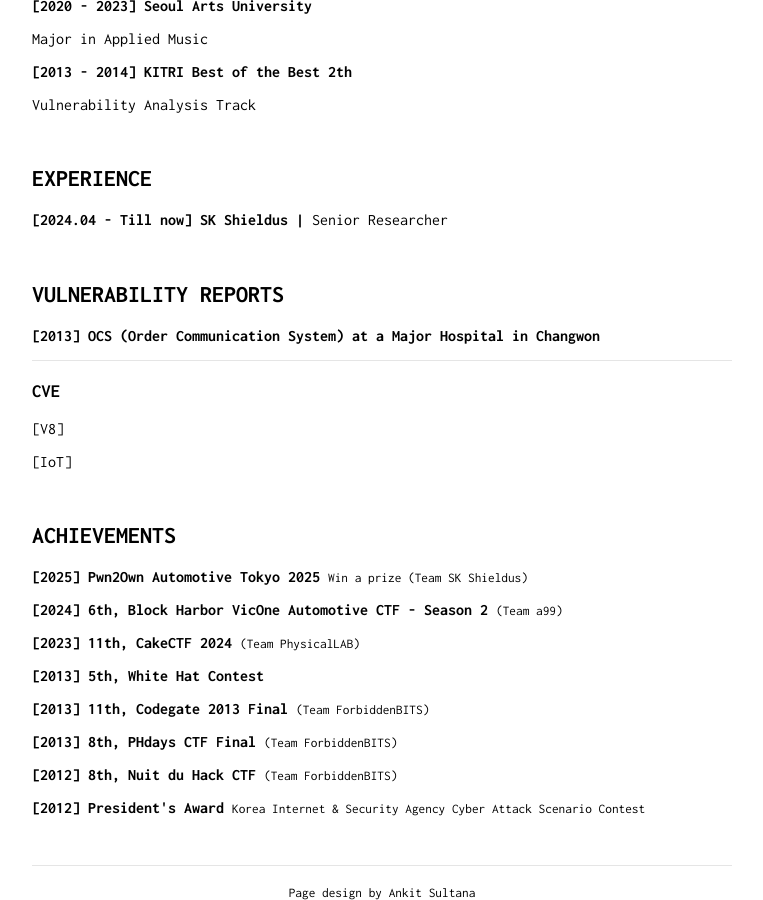
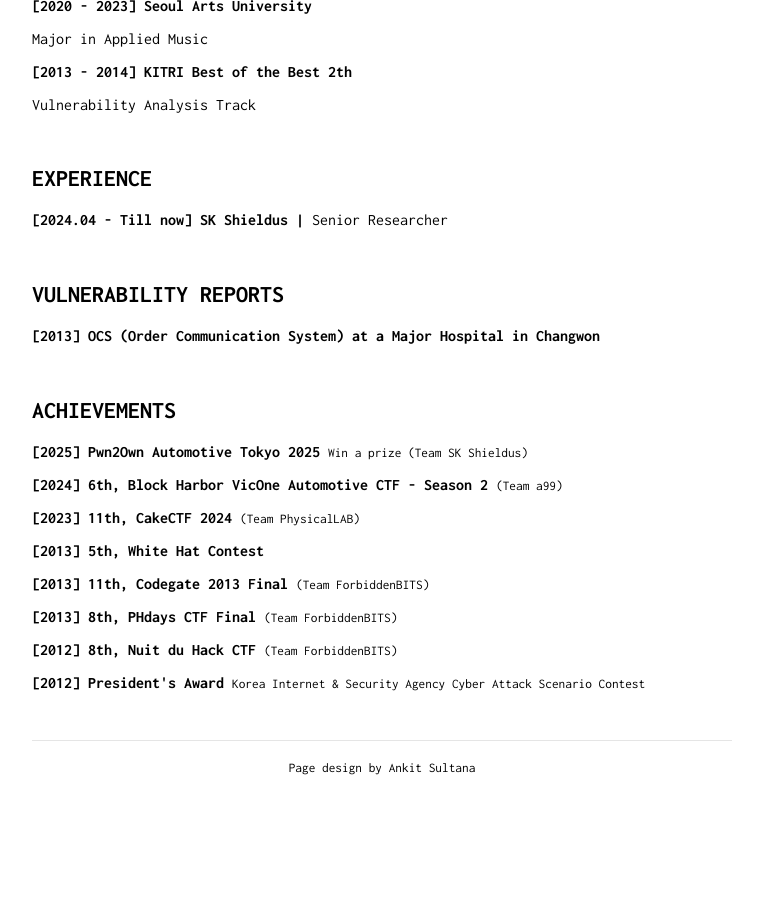
Before and after one commit to Bugeun/bugeun.github.io, a Jekyll site: the page built from index.md, in a window 1280 px wide and 900 px high, scrolled down 709 px. Shown: the whole window, without its empty margins (258-1021 px from the left). Built offline with Jekyll 4.4.1, drawn with Linux system fonts in a browser that asks for light colours; after the commit the page ends 1484 px from its top, so only the background shows below that.

Commit message:
Update index.md

```diff
--- a/index.md
+++ b/index.md
@@ -72,14 +72,6 @@ Security Researcher
 ## VULNERABILITY REPORTS
 <p data-ke-size="size16"><b>[2013] OCS (Order Communication System) at a Major Hospital in Changwon</b></p>
 
-----
-
-### CVE
-
-[V8]
-
-[IoT]
-
 &nbsp;
 
 
```
